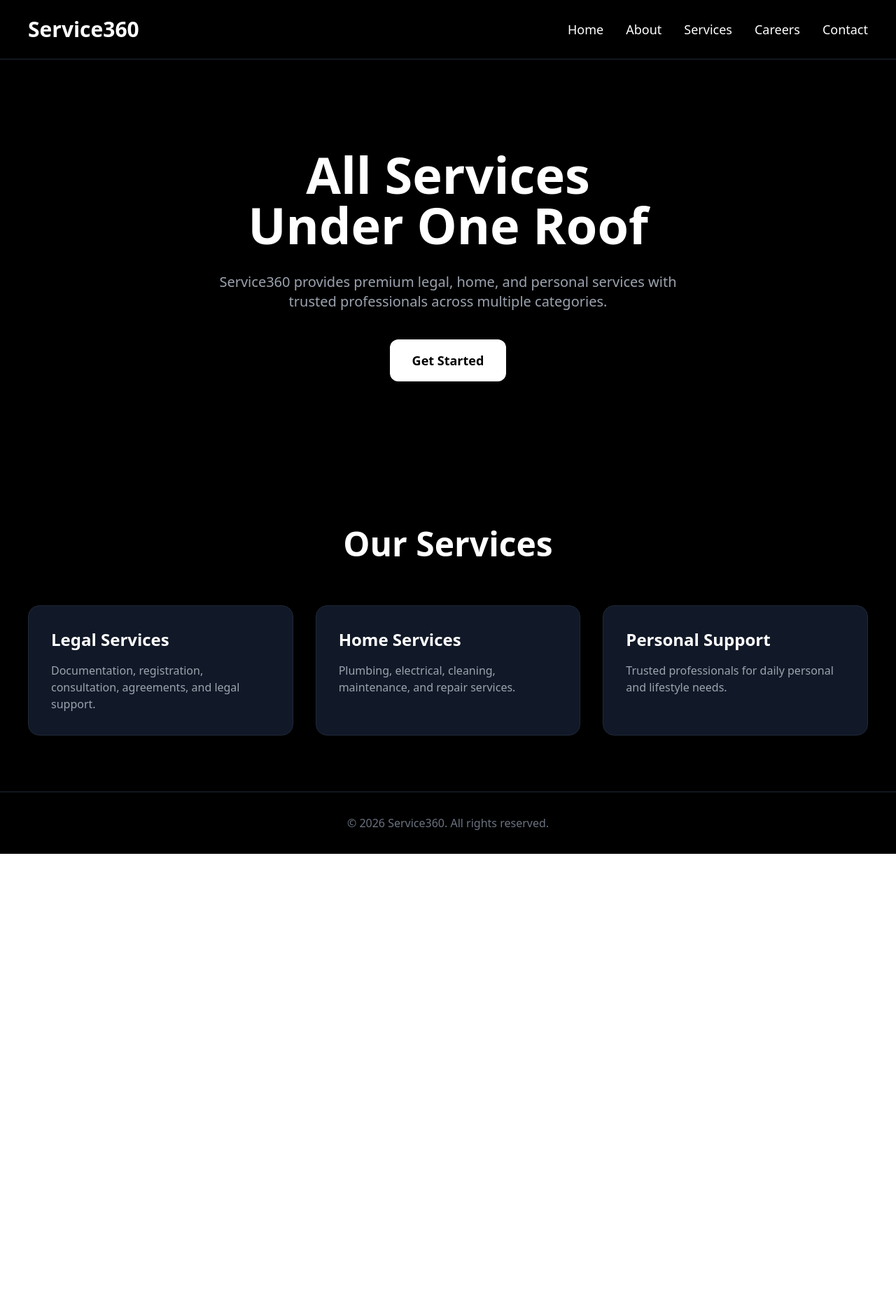
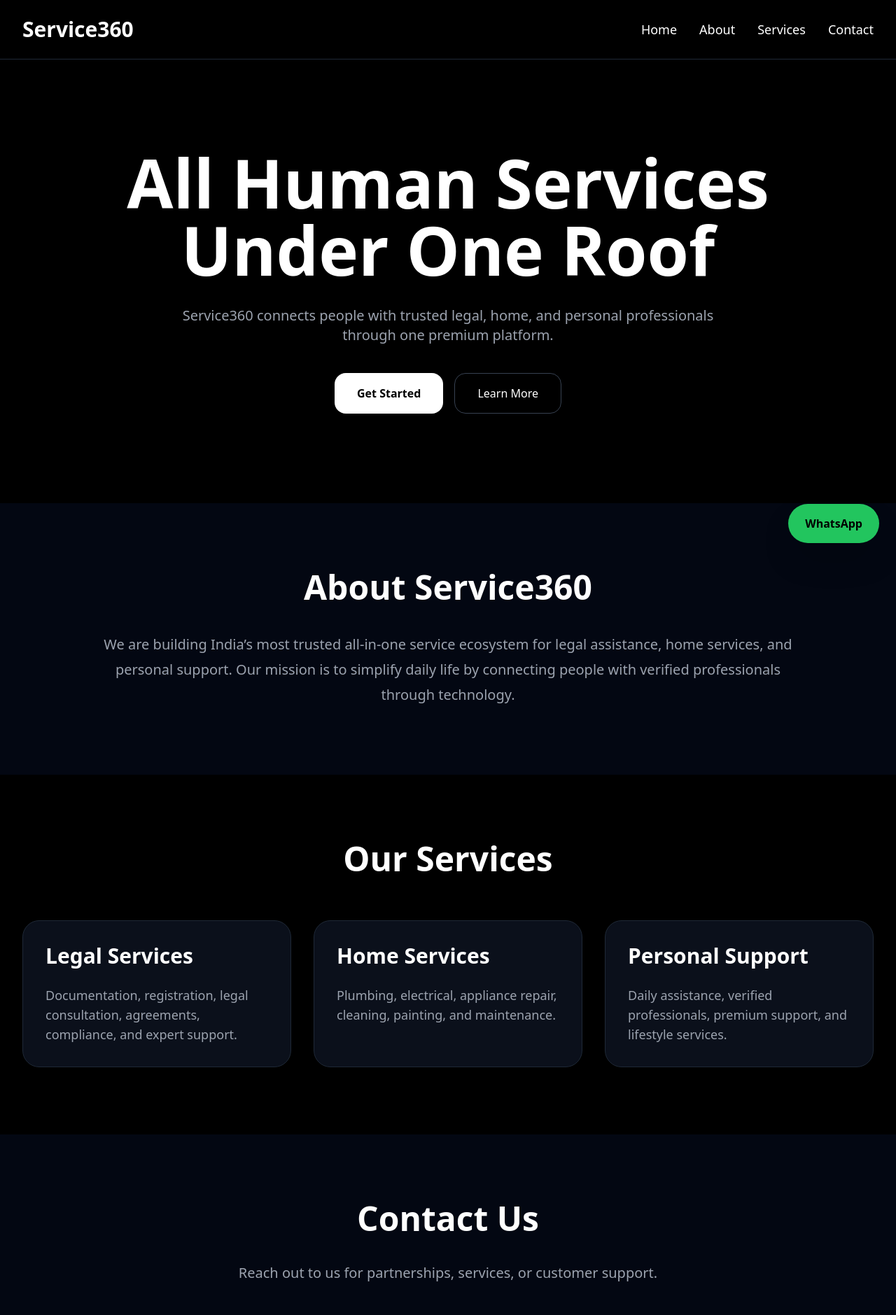
Before and after one commit to service-360/service360-website, a Next.js app: page / in a window 1280 px wide. Shown: the top 1879 px of the page at 70% size. Before the commit the page ends 1220 px from the top, so only its background shows below. Built offline with nearby package versions, Linux system fonts and the light colour scheme.

Commit message:
Create advanced Service360 homepage

```diff
--- a/app/page.js
+++ b/app/page.js
@@ -3,81 +3,172 @@
     <main className="bg-black text-white min-h-screen">
 
       {/* Navbar */}
-      <nav className="flex justify-between items-center px-10 py-6 border-b border-gray-800">
-        <h1 className="text-3xl font-bold text-white">
+      <nav className="flex justify-between items-center px-8 py-6 border-b border-gray-800 sticky top-0 bg-black/80 backdrop-blur-lg z-50">
+
+        <h1 className="text-3xl font-bold">
           Service360
         </h1>
 
-        <div className="flex gap-8 text-lg">
-          <a href="#">Home</a>
-          <a href="#">About</a>
-          <a href="#">Services</a>
-          <a href="#">Careers</a>
-          <a href="#">Contact</a>
+        <div className="hidden md:flex gap-8 text-lg">
+          <a href="#home" className="hover:text-gray-400">Home</a>
+          <a href="#about" className="hover:text-gray-400">About</a>
+          <a href="#services" className="hover:text-gray-400">Services</a>
+          <a href="#contact" className="hover:text-gray-400">Contact</a>
         </div>
+
       </nav>
 
-      {/* Hero Section */}
-      <section className="flex flex-col items-center justify-center text-center py-32 px-6">
+      {/* Hero */}
+      <section
+        id="home"
+        className="flex flex-col items-center justify-center text-center py-32 px-6"
+      >
 
-        <h1 className="text-7xl font-bold mb-8">
-          All Services <br /> Under One Roof
+        <h1 className="text-6xl md:text-8xl font-bold mb-8 leading-tight">
+          All Human Services <br />
+          Under One Roof
         </h1>
 
-        <p className="text-gray-400 text-xl max-w-2xl mb-10">
-          Service360 provides premium legal, home, and personal services
-          with trusted professionals across multiple categories.
+        <p className="text-gray-400 text-xl max-w-3xl mb-10">
+          Service360 connects people with trusted legal,
+          home, and personal professionals through one
+          premium platform.
         </p>
 
-        <button className="bg-white text-black px-8 py-4 rounded-xl text-lg font-semibold hover:bg-gray-300 transition">
-          Get Started
-        </button>
+        <div className="flex gap-4">
+          <button className="bg-white text-black px-8 py-4 rounded-2xl font-semibold hover:scale-105 transition">
+            Get Started
+          </button>
+
+          <button className="border border-gray-700 px-8 py-4 rounded-2xl hover:bg-gray-900 transition">
+            Learn More
+          </button>
+        </div>
+
       </section>
 
-      {/* Services Section */}
-      <section className="px-10 py-20">
+      {/* About */}
+      <section
+        id="about"
+        className="px-8 py-24 bg-gray-950"
+      >
+
+        <div className="max-w-5xl mx-auto text-center">
+
+          <h2 className="text-5xl font-bold mb-10">
+            About Service360
+          </h2>
+
+          <p className="text-gray-400 text-xl leading-9">
+            We are building India’s most trusted all-in-one
+            service ecosystem for legal assistance, home
+            services, and personal support. Our mission is
+            to simplify daily life by connecting people with
+            verified professionals through technology.
+          </p>
+
+        </div>
+
+      </section>
+
+      {/* Services */}
+      <section
+        id="services"
+        className="px-8 py-24"
+      >
 
         <h2 className="text-5xl font-bold text-center mb-16">
           Our Services
         </h2>
 
-        <div className="grid md:grid-cols-3 gap-8">
+        <div className="grid md:grid-cols-3 gap-8 max-w-7xl mx-auto">
 
-          <div className="bg-gray-900 p-8 rounded-2xl border border-gray-800">
-            <h3 className="text-2xl font-bold mb-4">
+          <div className="bg-gray-900/70 backdrop-blur-xl border border-gray-800 p-8 rounded-3xl hover:scale-105 transition duration-300">
+
+            <h3 className="text-3xl font-bold mb-6">
               Legal Services
             </h3>
 
-            <p className="text-gray-400">
-              Documentation, registration, consultation,
-              agreements, and legal support.
+            <p className="text-gray-400 text-lg">
+              Documentation, registration, legal consultation,
+              agreements, compliance, and expert support.
             </p>
+
           </div>
 
-          <div className="bg-gray-900 p-8 rounded-2xl border border-gray-800">
-            <h3 className="text-2xl font-bold mb-4">
+          <div className="bg-gray-900/70 backdrop-blur-xl border border-gray-800 p-8 rounded-3xl hover:scale-105 transition duration-300">
+
+            <h3 className="text-3xl font-bold mb-6">
               Home Services
             </h3>
 
-            <p className="text-gray-400">
-              Plumbing, electrical, cleaning,
-              maintenance, and repair services.
+            <p className="text-gray-400 text-lg">
+              Plumbing, electrical, appliance repair,
+              cleaning, painting, and maintenance.
             </p>
+
           </div>
 
-          <div className="bg-gray-900 p-8 rounded-2xl border border-gray-800">
-            <h3 className="text-2xl font-bold mb-4">
+          <div className="bg-gray-900/70 backdrop-blur-xl border border-gray-800 p-8 rounded-3xl hover:scale-105 transition duration-300">
+
+            <h3 className="text-3xl font-bold mb-6">
               Personal Support
             </h3>
 
-            <p className="text-gray-400">
-              Trusted professionals for daily
-              personal and lifestyle needs.
+            <p className="text-gray-400 text-lg">
+              Daily assistance, verified professionals,
+              premium support, and lifestyle services.
             </p>
+
           </div>
 
         </div>
+
       </section>
+
+      {/* Contact */}
+      <section
+        id="contact"
+        className="px-8 py-24 bg-gray-950"
+      >
+
+        <div className="max-w-4xl mx-auto text-center">
+
+          <h2 className="text-5xl font-bold mb-10">
+            Contact Us
+          </h2>
+
+          <p className="text-gray-400 text-xl mb-12">
+            Reach out to us for partnerships, services,
+            or customer support.
+          </p>
+
+          <div className="flex flex-col md:flex-row gap-6 justify-center">
+
+            <input
+              type="email"
+              placeholder="Enter your email"
+              className="bg-black border border-gray-700 px-6 py-4 rounded-2xl w-full md:w-96"
+            />
+
+            <button className="bg-white text-black px-8 py-4 rounded-2xl font-semibold hover:scale-105 transition">
+              Submit
+            </button>
+
+          </div>
+
+        </div>
+
+      </section>
+
+      {/* WhatsApp Floating Button */}
+      <a
+        href="https://wa.me/919999999999"
+        target="_blank"
+        className="fixed bottom-6 right-6 bg-green-500 px-6 py-4 rounded-full shadow-2xl text-black font-bold hover:scale-110 transition"
+      >
+        WhatsApp
+      </a>
 
       {/* Footer */}
       <footer className="border-t border-gray-800 py-8 text-center text-gray-500">
```
